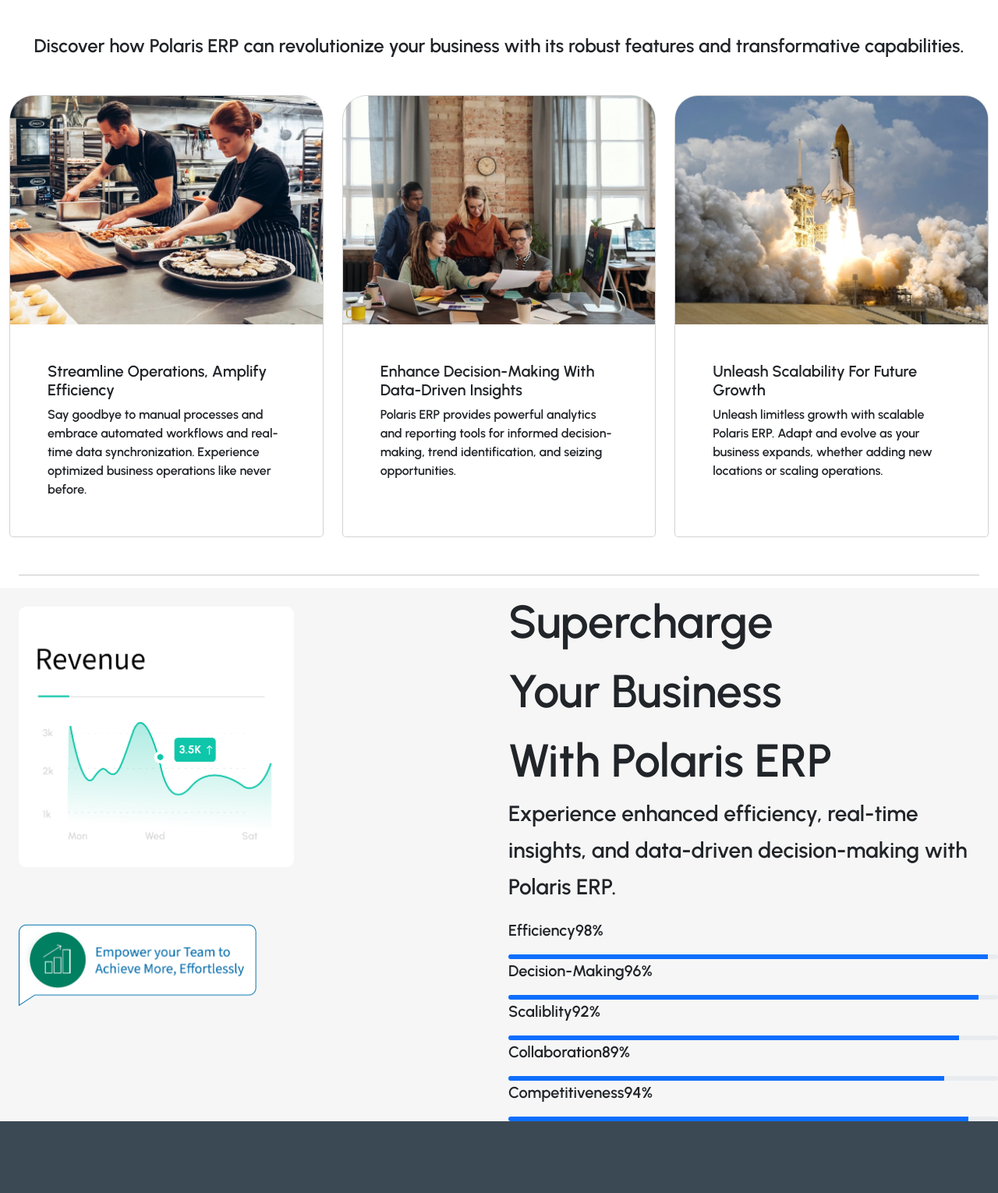
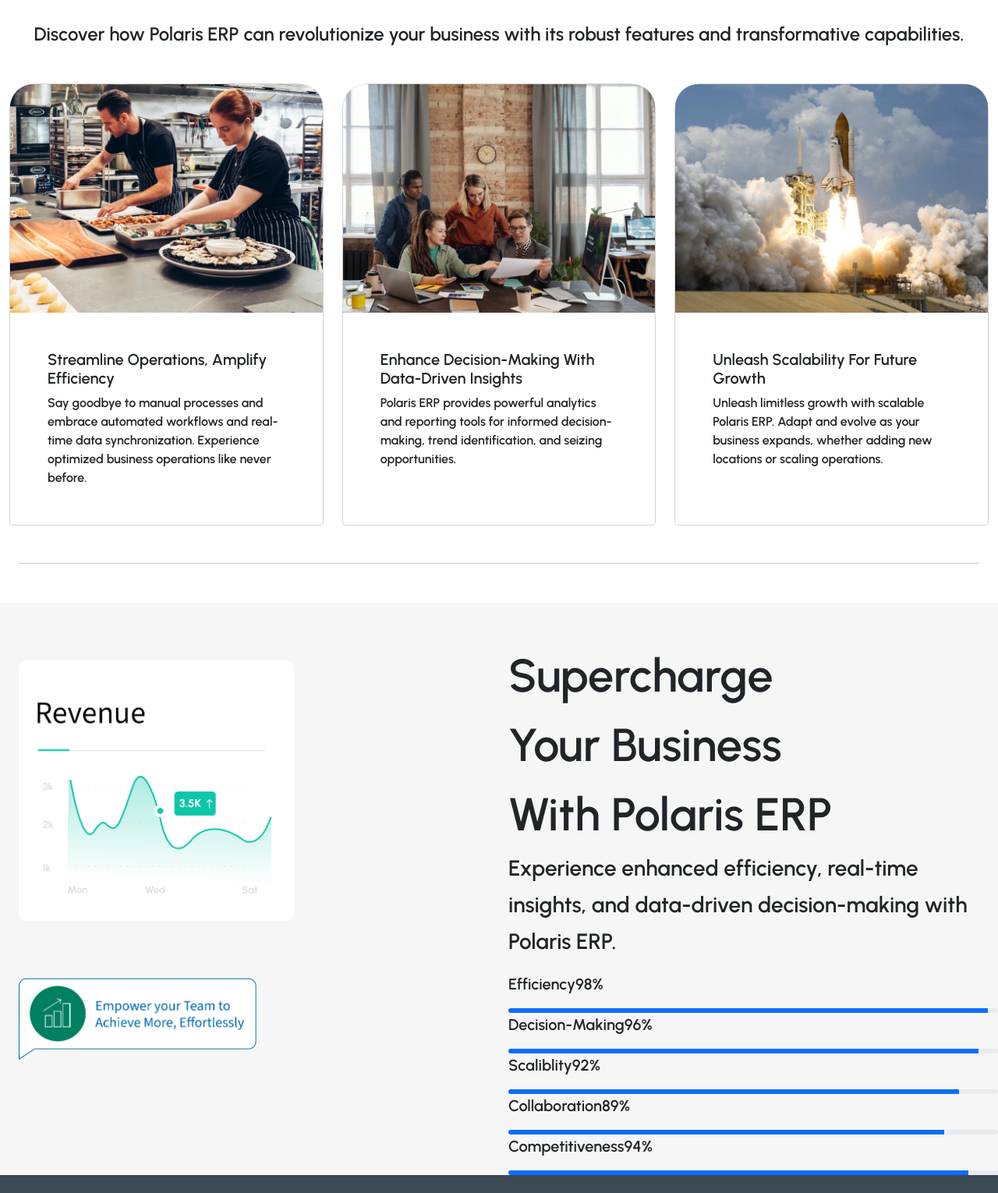
Before and after one commit to FajalAnsari/Polaris-ERP, a plain HTML site: page benefits.html in a window 1280 px wide. Shown: the part 1020-2550 px from the top of the page at 78% size. Drawn offline with nearby package versions, Linux system fonts and the light colour scheme.

Commit message:
working on progressbar

```diff
--- a/benefits.html
+++ b/benefits.html
@@ -15,14 +15,8 @@
 
 
 
-
-
-
-
-
-
     <!-- Home page content -->
-    <div class="main">
+    <div class="container-fluid main">
       <div class="mx-4">
         <div class="row">
           <div class="col-md-6 col-sm-6 col-12">
@@ -95,7 +89,7 @@
     <!-- charge your business with polarsis erp layout start -->
 <div class="business_supercharge">
   <div class="row">
-    <div class="col-md-6 col-sm-6 col-12">
+    <div class="col-md-6 col-sm-6 col-12" style="margin-top: 50px;">
       <!-- business revenue image -->
       <div class="row">
         <div class="col-md-8 col-sm-8">
@@ -112,7 +106,7 @@
 
     </div>
 
-    <div class="col-md-6 col-sm-6 col-12">
+    <div class="col-md-6 col-sm-6 col-12" style="margin-top: 50px;">
       <div class="supercharge_title w-75">
         Supercharge Your Business With Polaris ERP
       </div>
--- a/css/style.css
+++ b/css/style.css
@@ -30,7 +30,7 @@
 
 /* Benefits Page styling start */
 .card{
-    border-radius: 32px 32px 5px 5px !important;
+    border-radius: 34px 34px 5px 5px !important;
 }
   .main{
     background-color: #f3f7fa;
@@ -50,12 +50,7 @@
     /* padding: 18px;
     width: 50%; */
     background-color: var(--secondry-blue);
-    /* color: white;
-    border: none;
-    border-radius: 4px;
-    cursor: pointer;
-    font-size: 18px;
-    font-weight: 700; */
+
   }
 
   .image img {
@@ -75,6 +70,7 @@
 
   /* business transform component style end */
 .business_supercharge{
+    margin-top: 50px;
    background-color: var(--bg-secondry-white);
 }
 .business_supercharge .supercharge_title{
```
